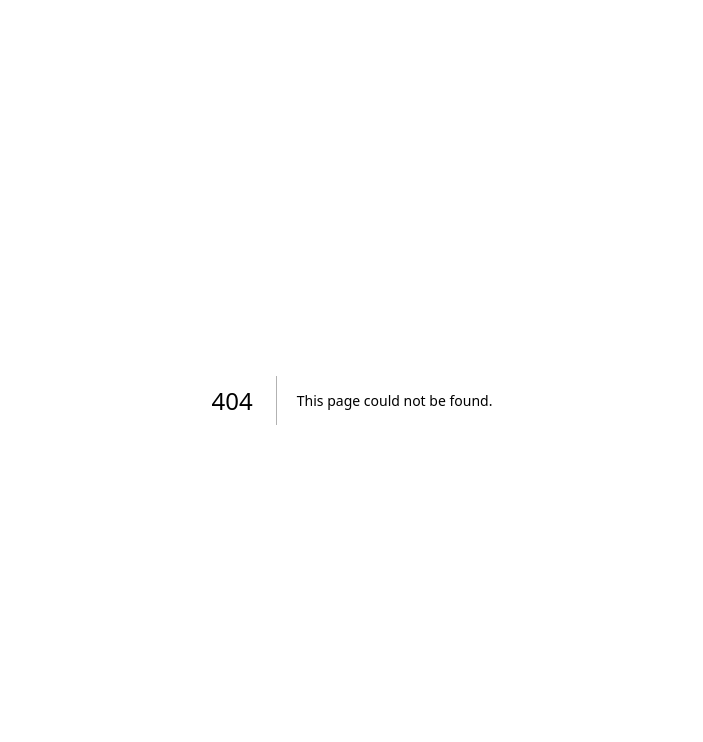
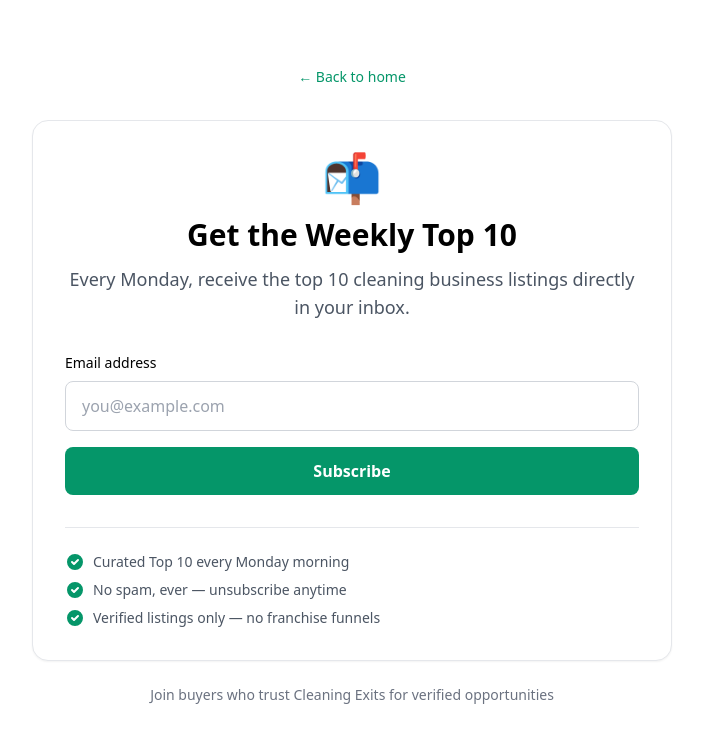
Before and after one commit to jeffsosville/cleaningexits, a Next.js app: page /subscribe in a window 1280 px wide. Before the commit this address had no page. Shown: the top 742 px of the page, without its empty margins (288-991 px from the left). Built offline with nearby package versions, Linux system fonts and the light colour scheme.

Commit message:
Add subscription page for email updates

```diff
--- /dev/null
+++ b/pages/subscribe.tsx
@@ -0,0 +1,127 @@
+// pages/subscribe.tsx
+import { useState } from "react";
+import Head from "next/head";
+import Link from "next/link";
+
+export default function Subscribe() {
+  const [email, setEmail] = useState("");
+  const [status, setStatus] = useState<"idle" | "loading" | "success" | "error">("idle");
+  const [message, setMessage] = useState("");
+
+  const handleSubmit = async (e: React.FormEvent) => {
+    e.preventDefault();
+    setStatus("loading");
+    setMessage("");
+
+    try {
+      const res = await fetch("/api/subscribe", {
+        method: "POST",
+        headers: { "Content-Type": "application/json" },
+        body: JSON.stringify({ email }),
+      });
+
+      const data = await res.json();
+
+      if (res.ok) {
+        setStatus("success");
+        setMessage("Thanks! Check your email to confirm your subscription.");
+        setEmail("");
+      } else {
+        setStatus("error");
+        setMessage(data.error || "Something went wrong. Please try again.");
+      }
+    } catch (err) {
+      setStatus("error");
+      setMessage("Network error. Please try again.");
+    }
+  };
+
+  return (
+    <>
+      <Head>
+        <title>Subscribe — Cleaning Exits</title>
+      </Head>
+
+      <main className="mx-auto max-w-2xl px-4 py-16">
+        <div className="text-center mb-8">
+          <Link href="/" className="text-emerald-600 hover:text-emerald-700 text-sm">
+            ← Back to home
+          </Link>
+        </div>
+
+        <div className="rounded-2xl border bg-white p-8 shadow-sm">
+          <div className="text-center mb-8">
+            <div className="text-5xl mb-4">📬</div>
+            <h1 className="text-3xl font-bold mb-3">Get the Weekly Top 10</h1>
+            <p className="text-gray-600 text-lg">
+              Every Monday, receive the top 10 cleaning business listings directly in your inbox.
+            </p>
+          </div>
+
+          <form onSubmit={handleSubmit} className="space-y-4">
+            <div>
+              <label htmlFor="email" className="block text-sm font-medium mb-2">
+                Email address
+              </label>
+              <input
+                type="email"
+                id="email"
+                value={email}
+                onChange={(e) => setEmail(e.target.value)}
+                required
+                placeholder="you@example.com"
+                className="w-full px-4 py-3 rounded-lg border border-gray-300 focus:ring-2 focus:ring-emerald-500 focus:border-transparent outline-none"
+                disabled={status === "loading"}
+              />
+            </div>
+
+            <button
+              type="submit"
+              disabled={status === "loading"}
+              className="w-full bg-emerald-600 text-white py-3 rounded-lg font-semibold hover:bg-emerald-700 transition disabled:opacity-50 disabled:cursor-not-allowed"
+            >
+              {status === "loading" ? "Subscribing..." : "Subscribe"}
+            </button>
+
+            {message && (
+              <div
+                className={`p-4 rounded-lg text-sm ${
+                  status === "success"
+                    ? "bg-emerald-50 text-emerald-800 border border-emerald-200"
+                    : "bg-red-50 text-red-800 border border-red-200"
+                }`}
+              >
+                {message}
+              </div>
+            )}
+          </form>
+
+          <div className="mt-8 pt-6 border-t space-y-2 text-sm text-gray-600">
+            <div className="flex items-center gap-2">
+              <svg className="w-5 h-5 text-emerald-600" fill="currentColor" viewBox="0 0 20 20">
+                <path fillRule="evenodd" d="M10 18a8 8 0 100-16 8 8 0 000 16zm3.707-9.293a1 1 0 00-1.414-1.414L9 10.586 7.707 9.293a1 1 0 00-1.414 1.414l2 2a1 1 0 001.414 0l4-4z" clipRule="evenodd" />
+              </svg>
+              <span>Curated Top 10 every Monday morning</span>
+            </div>
+            <div className="flex items-center gap-2">
+              <svg className="w-5 h-5 text-emerald-600" fill="currentColor" viewBox="0 0 20 20">
+                <path fillRule="evenodd" d="M10 18a8 8 0 100-16 8 8 0 000 16zm3.707-9.293a1 1 0 00-1.414-1.414L9 10.586 7.707 9.293a1 1 0 00-1.414 1.414l2 2a1 1 0 001.414 0l4-4z" clipRule="evenodd" />
+              </svg>
+              <span>No spam, ever — unsubscribe anytime</span>
+            </div>
+            <div className="flex items-center gap-2">
+              <svg className="w-5 h-5 text-emerald-600" fill="currentColor" viewBox="0 0 20 20">
+                <path fillRule="evenodd" d="M10 18a8 8 0 100-16 8 8 0 000 16zm3.707-9.293a1 1 0 00-1.414-1.414L9 10.586 7.707 9.293a1 1 0 00-1.414 1.414l2 2a1 1 0 001.414 0l4-4z" clipRule="evenodd" />
+              </svg>
+              <span>Verified listings only — no franchise funnels</span>
+            </div>
+          </div>
+        </div>
+
+        <p className="text-center text-sm text-gray-500 mt-6">
+          Join buyers who trust Cleaning Exits for verified opportunities
+        </p>
+      </main>
+    </>
+  );
+}
```
